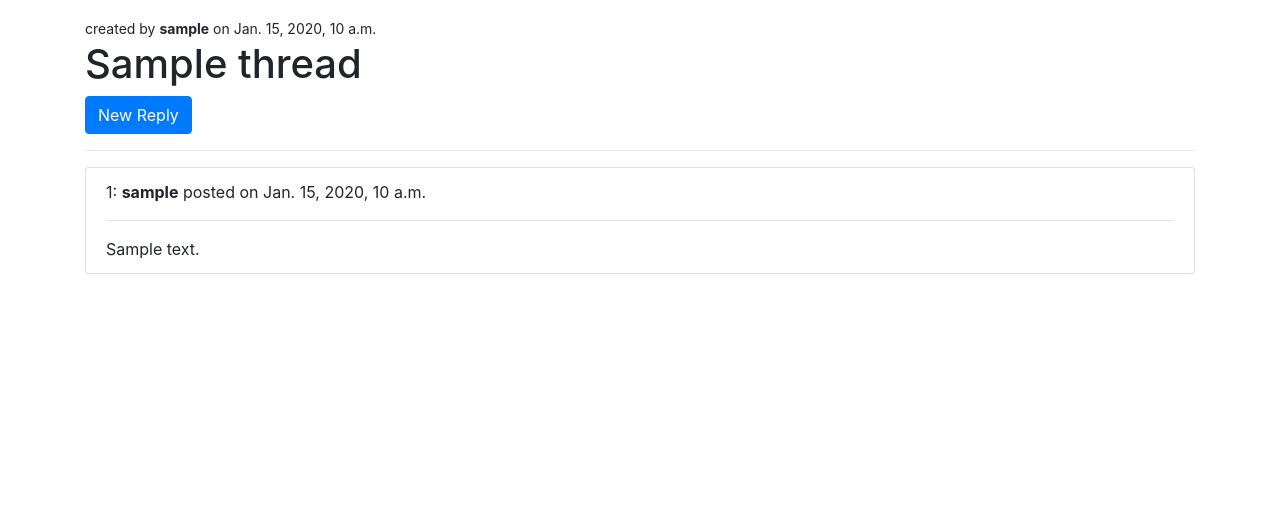
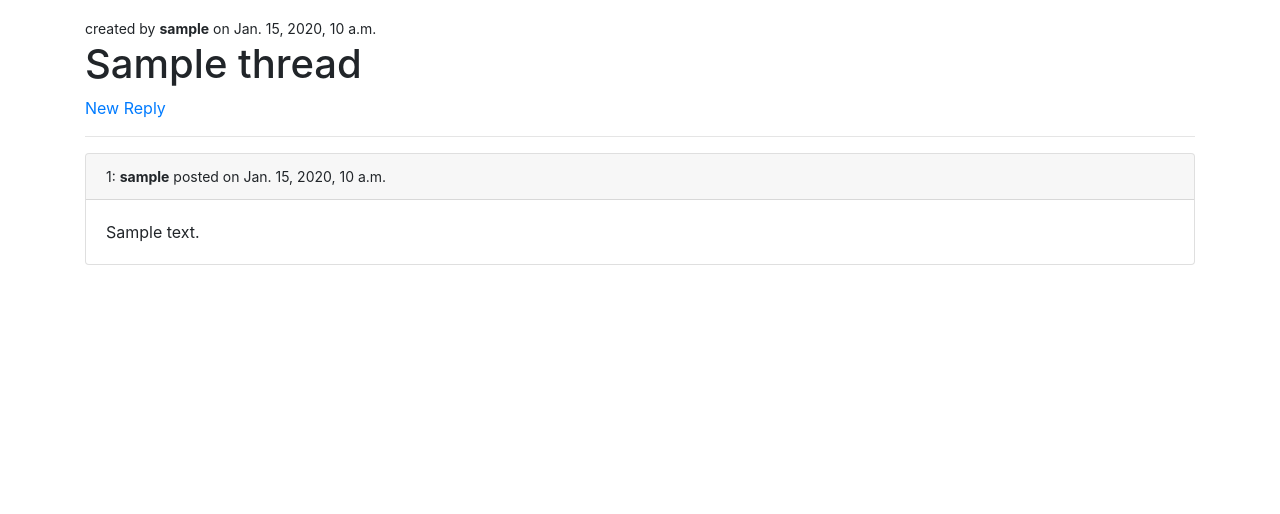
Before and after one commit to yashkir/walkr, a Django app: page /forums/threads/1/ in a window 1280 px wide. Shown: the part 128-642 px from the top of the page. Run offline with Django 3.2, Linux system fonts and the light colour scheme; tables that the repository leaves empty hold one stand-in row (values such as "Sample post"); some libraries are stand-ins or nearby versions.

Commit message:
restyle threads_detail to use bootstrap .card

```diff
--- a/forums/templates/forums/thread_detail.html
+++ b/forums/templates/forums/thread_detail.html
@@ -20,25 +20,29 @@
 
 <small>created by <b>{{ thread.author.username }}</b> on {{ thread.created }}</small>
 <h1>{{ thread.title }}</h1>
-<a class="btn btn-primary" href="{% url 'posts_create' thread.id %}">New Reply</a>
+<a class="" href="{% url 'posts_create' thread.id %}">New Reply</a>
 
 <hr>
 
-<ul class="list-group mt-2">
+
 {% for post in thread.post_set.all %}
-  <li class="list-group-item">
+<div>
+  <div class="card mb-2">
+    <div class="card-header small">
       {{ post.position }}: <b>{{ post.author.username }}</b> posted on {{ post.created }}
       {% if user.is_authenticated and post.author == user %}
       <a class="float-right" href="{% url 'posts_delete' post.id %}">delete</a>
       {% else %}
       {% comment %}reply link goes here {% endcomment %}
       {% endif %}
-    <hr>
+    </div>
+    <div class="card-body">
       {{ post.text }}
-  </li>
+    </div>
+  </div>
+</div>
 {% empty %}
 Nothing here...
 {% endfor %}
-</ul>
 
 {% endblock %}
```
Lines whose indentation alone changed are shown as unchanged.
